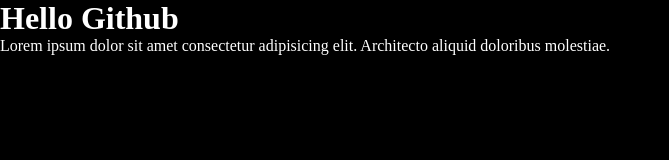
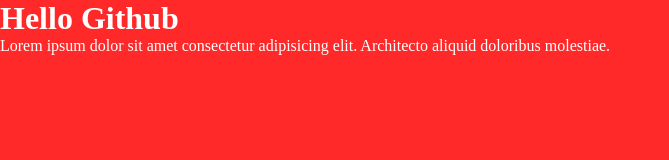
Before and after one commit to nareshraj/basichtml, a plain HTML site: page index.html in a window 1280 px wide. Shown: the whole page, without its empty margins (0-669 px from the left). Drawn offline with Linux system fonts and the light colour scheme.

Commit message:
css added

```diff
--- a/style/main.css
+++ b/style/main.css
@@ -2,6 +2,6 @@
     margin: 0;
     padding: 0;
     box-sizing: border-box;
-    background-color: black;
+    background-color: rgb(255, 41, 41);
     color: white;
 }
```
